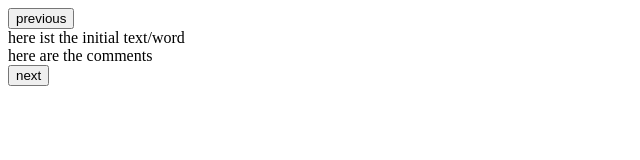
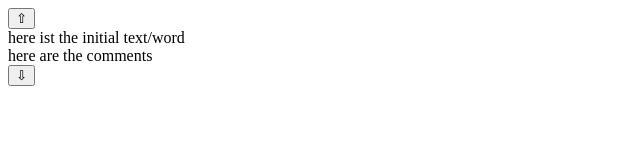
Before and after one commit to impostors-space/frontend, a plain HTML site: page post.html in a window 1280 px wide. Shown: the whole page, without its empty margins (0-640 px from the left). Drawn offline with Linux system fonts and the light colour scheme.

Commit message:
Update post.html
Added Unicode Arrow Symbols for "previous" and "next"

```diff
--- a/post.html
+++ b/post.html
@@ -5,7 +5,7 @@
         <title>Posts | Impostor, a new type of social media</title>
     </head>
     <body>
-        <button onclick="">previous</button>
+        <button onclick="">&#8679</button>
         <div id="content">
             <div id="text">
                 here ist the initial text/word
@@ -14,6 +14,6 @@
                 here are the comments
             </div>
         </div>
-        <button onclick="">next</button>
+        <button onclick="">&#8681</button>
     </body>
 </html>
```
